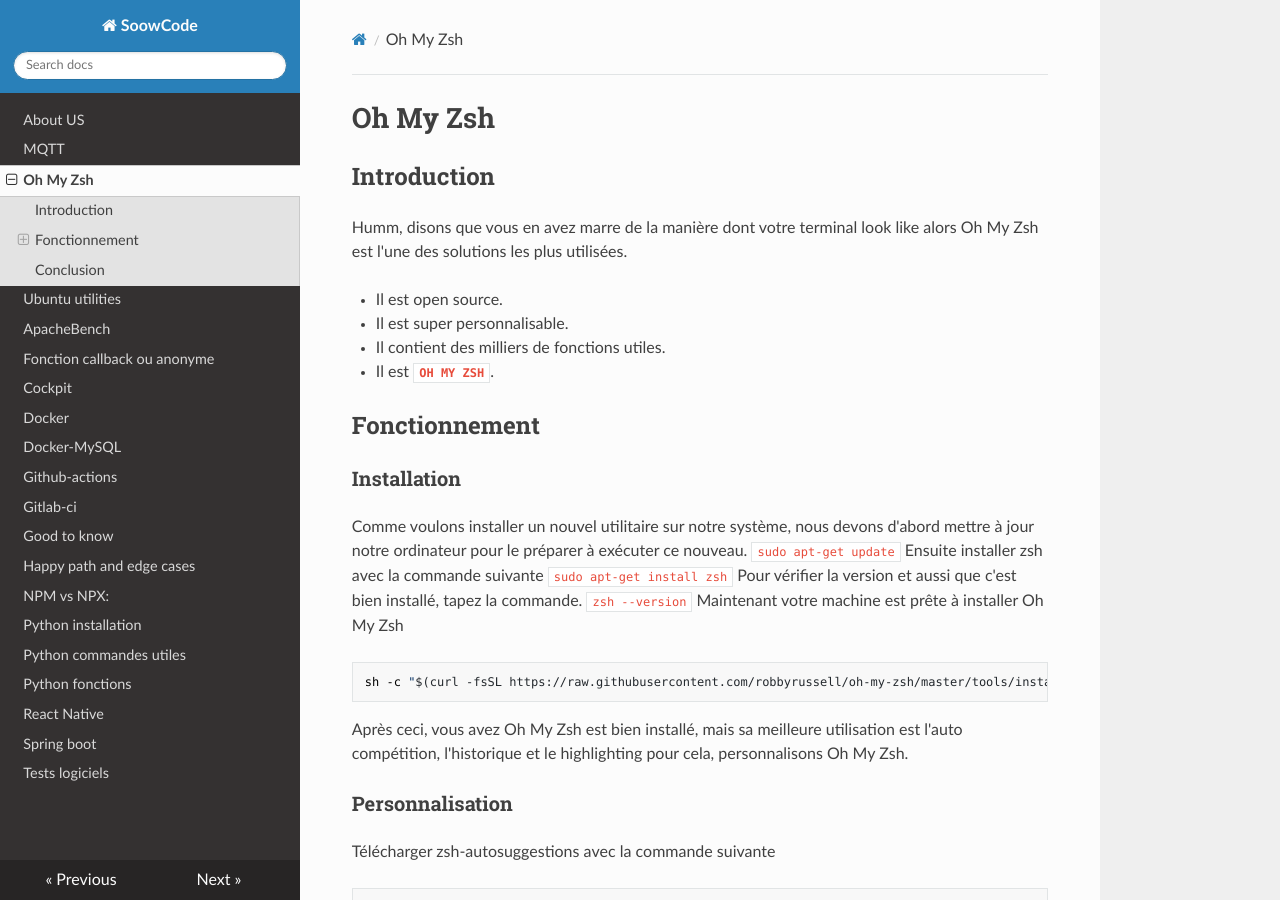
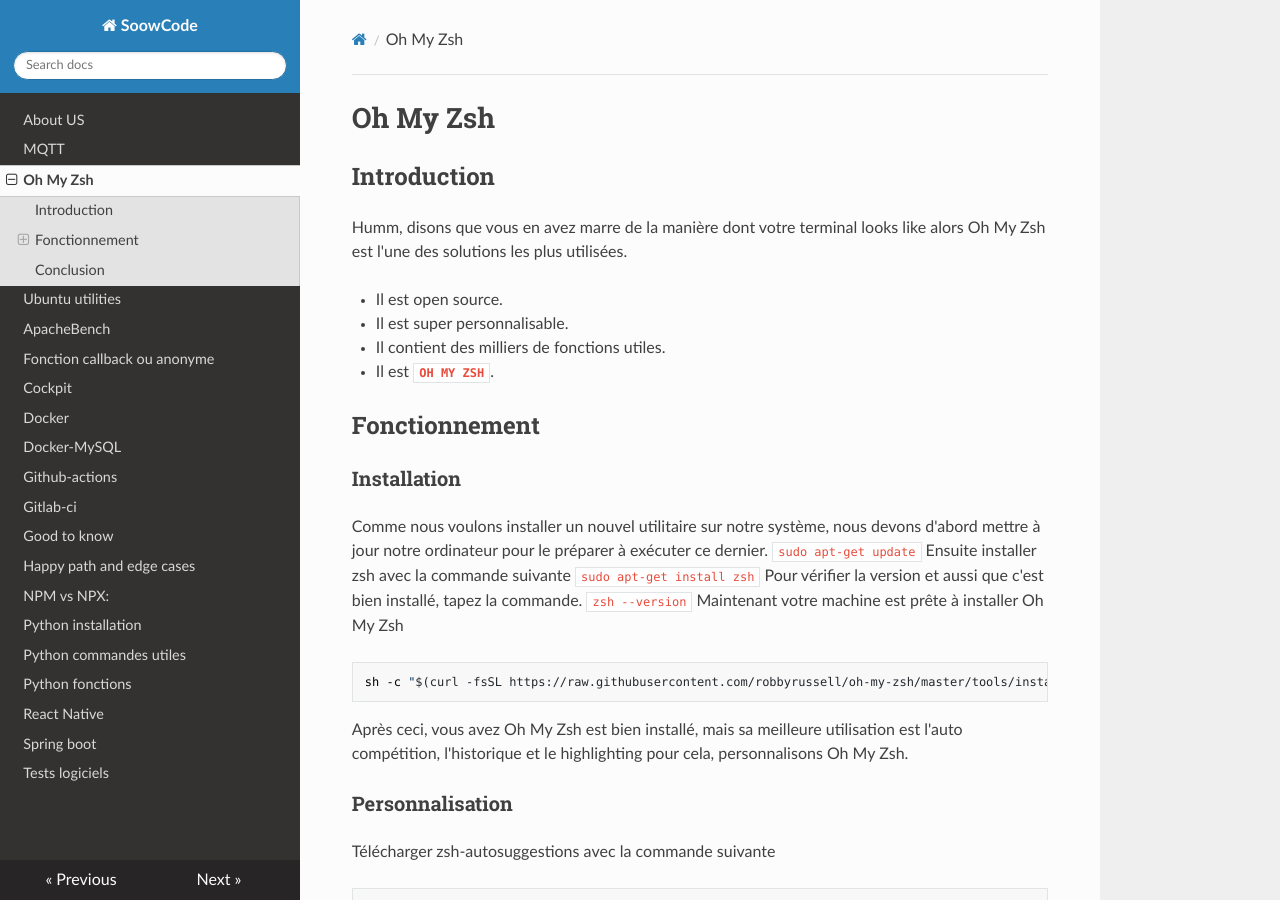
Before and after one commit to soowcode/soowcode.github.io, an MkDocs documentation site: the page built from docs/Ubuntu-Oh-my-zsh.md, in a window 1280 px wide and 900 px high. Built offline with MkDocs 1.6.1, drawn with Linux system fonts in a browser that asks for light colours; nearby versions of some CDN libraries.

Commit message:
Update Ubuntu-Oh-my-zsh.md

````diff
--- a/docs/Ubuntu-Oh-my-zsh.md
+++ b/docs/Ubuntu-Oh-my-zsh.md
@@ -1,7 +1,7 @@
 # Oh My Zsh
 ## Introduction
 
-Humm, disons que vous en avez marre de la manière dont votre terminal look like alors Oh My Zsh est l'une des solutions les plus utilisées.
+Humm, disons que vous en avez marre de la manière dont votre terminal looks like alors Oh My Zsh est l'une des solutions les plus utilisées.
 
 - Il est open source.
 - Il est super personnalisable.
@@ -11,7 +11,7 @@
 
 ## Fonctionnement
 ### Installation
-Comme voulons installer un nouvel utilitaire sur notre système, nous devons d'abord mettre à jour notre ordinateur pour le préparer à exécuter ce nouveau.
+Comme nous voulons installer un nouvel utilitaire sur notre système, nous devons d'abord mettre à jour notre ordinateur pour le préparer à exécuter ce dernier.
  ```
  sudo apt-get update
  ```
````
